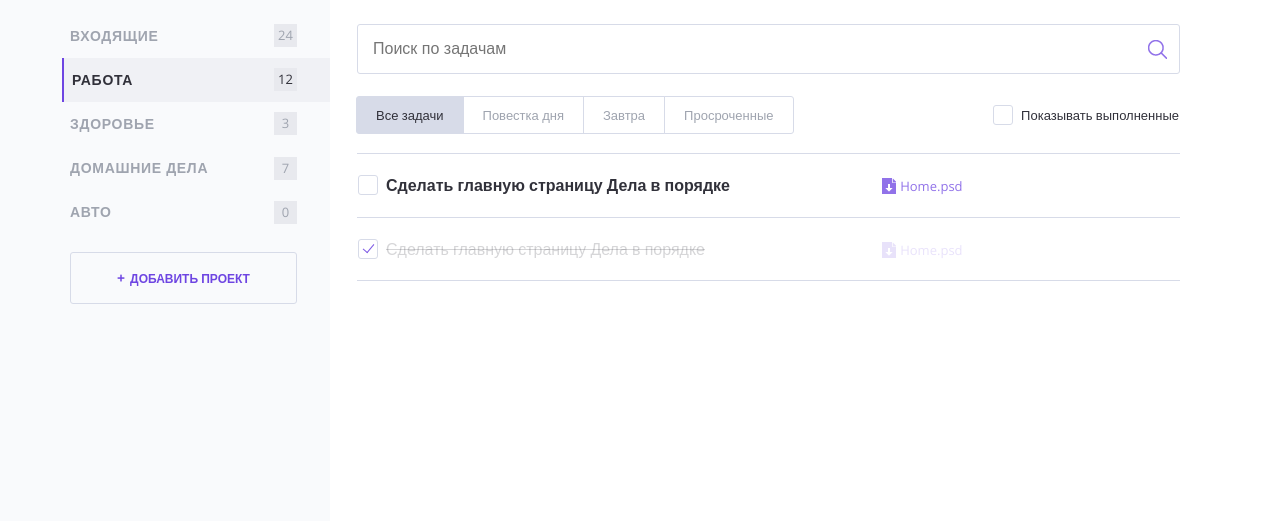
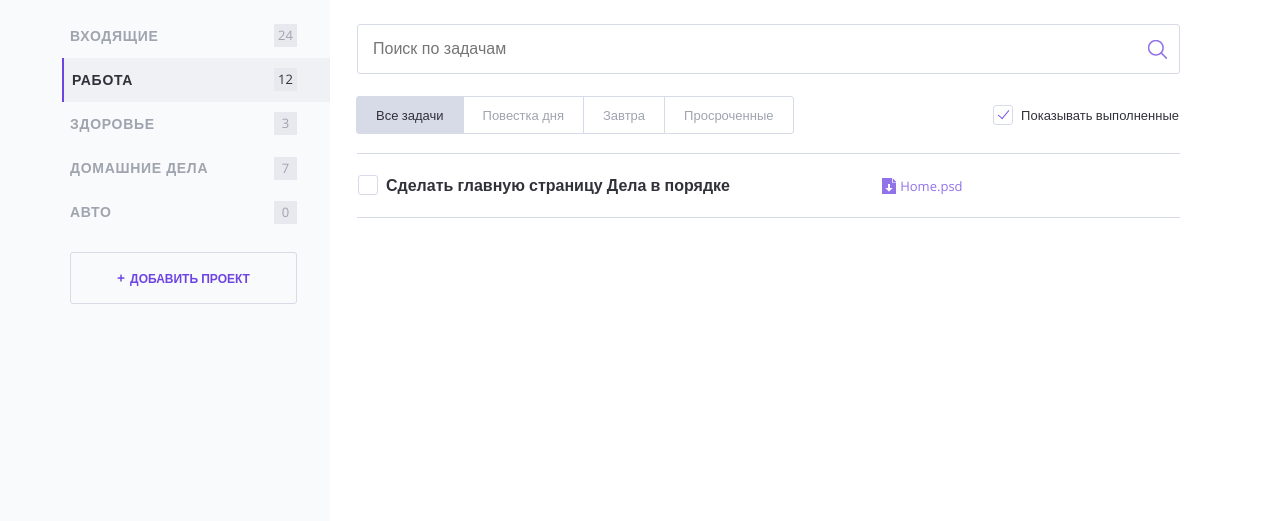
Before and after one commit to dontliem1/646591-doingsdone, a PHP site: page / in a window 1280 px wide. Shown: the part 125-646 px from the top of the page. Run offline with PHP 8.4, Linux system fonts and the light colour scheme.

Commit message:
Скрывает и показывает выполненные задания.

```diff
--- a/index.php
+++ b/index.php
@@ -96,8 +96,7 @@ $show_complete_tasks = rand(0, 1);
                     </nav>
 
                     <label class="checkbox">
-                        <!--добавить сюда аттрибут "checked", если переменная $show_complete_tasks равна единице-->
-                        <input class="checkbox__input visually-hidden show_completed" type="checkbox">
+                        <input class="checkbox__input visually-hidden show_completed" type="checkbox" <?php if($show_complete_tasks === 1) {print ("checked");};?>/>
                         <span class="checkbox__text">Показывать выполненные</span>
                     </label>
                 </div>
@@ -117,8 +116,7 @@ $show_complete_tasks = rand(0, 1);
 
                         <td class="task__date"></td>
                     </tr>
-                    <!--показывать следующий тег <tr/>, если переменная $show_complete_tasks равна единице-->
-                    <tr class="tasks__item task task--completed">
+                    <tr class="tasks__item task task--completed" <?php if($show_complete_tasks === 1) {print ("hidden");};?>>
                         <td class="task__select">
                             <label class="checkbox task__checkbox">
                                 <input class="checkbox__input visually-hidden task__checkbox" type="checkbox" checked>
```
